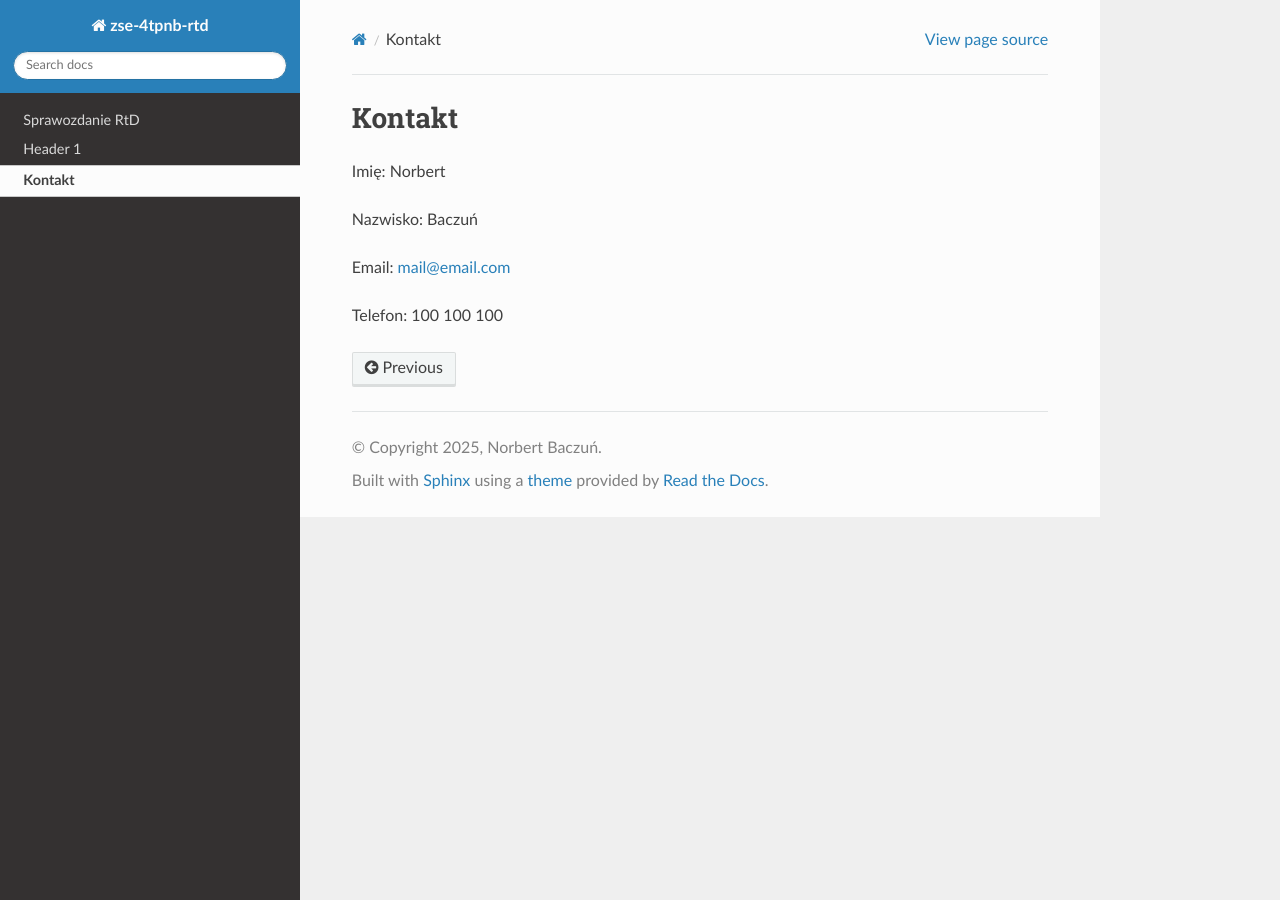
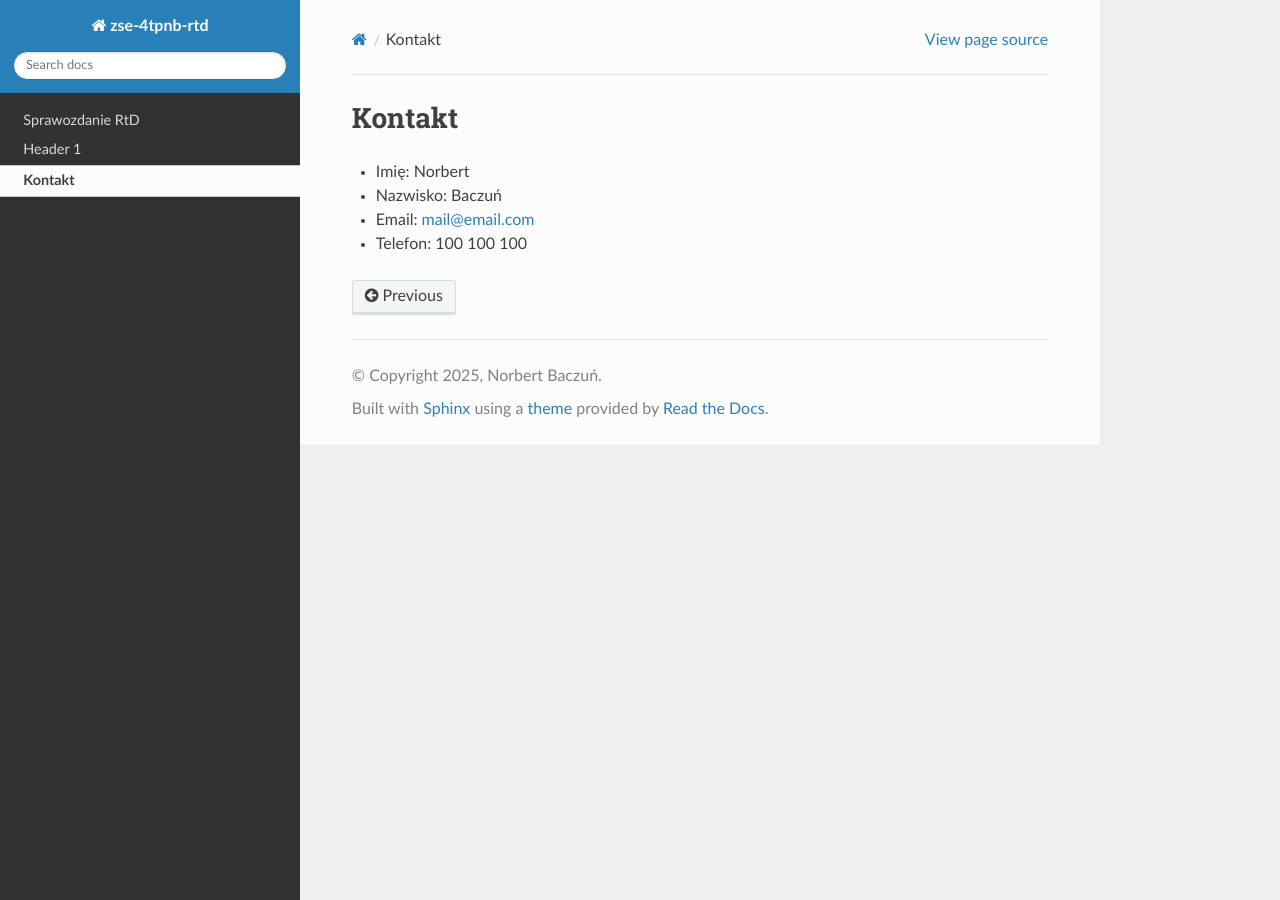
Before and after one commit to NorbertBSchool/zse-4TPNB-rtd, a Sphinx documentation site: the page built from docs/source/contact.rst, in a window 1280 px wide. Built offline with Sphinx 7.4.7 and the Read the Docs theme 3.1.0, drawn with Linux system fonts in a browser that asks for light colours; pages that are not in the unit, such as notebooks, are missing from menus.

```diff
--- a/docs/source/contact.rst
+++ b/docs/source/contact.rst
@@ -1,10 +1,7 @@
 Kontakt
 =======
 
-Imię: Norbert
-
-Nazwisko: Baczuń
-
-Email: mail@email.com
-
-Telefon: 100 100 100
+- Imię: Norbert
+- Nazwisko: Baczuń
+- Email: mail@email.com
+- Telefon: 100 100 100
```
